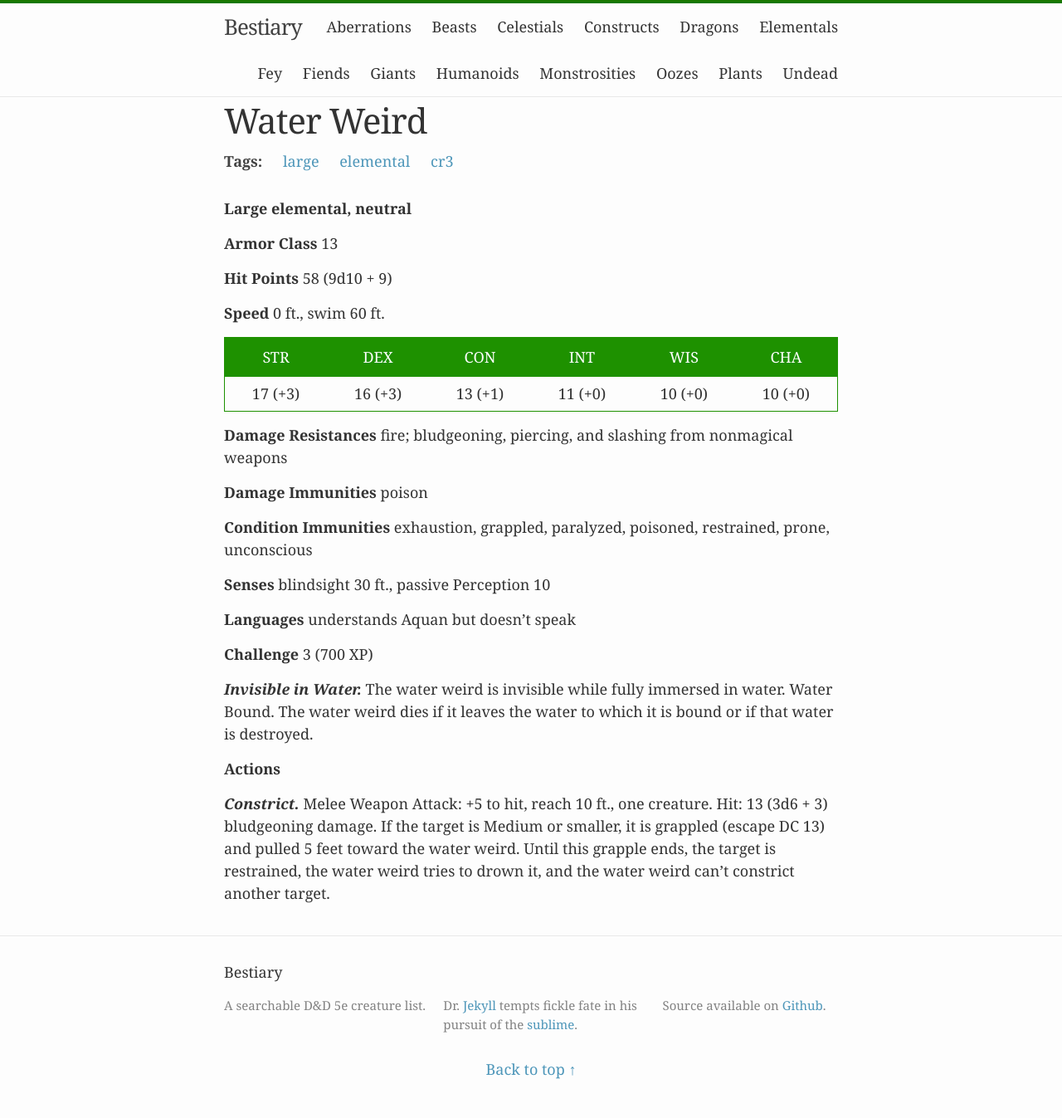
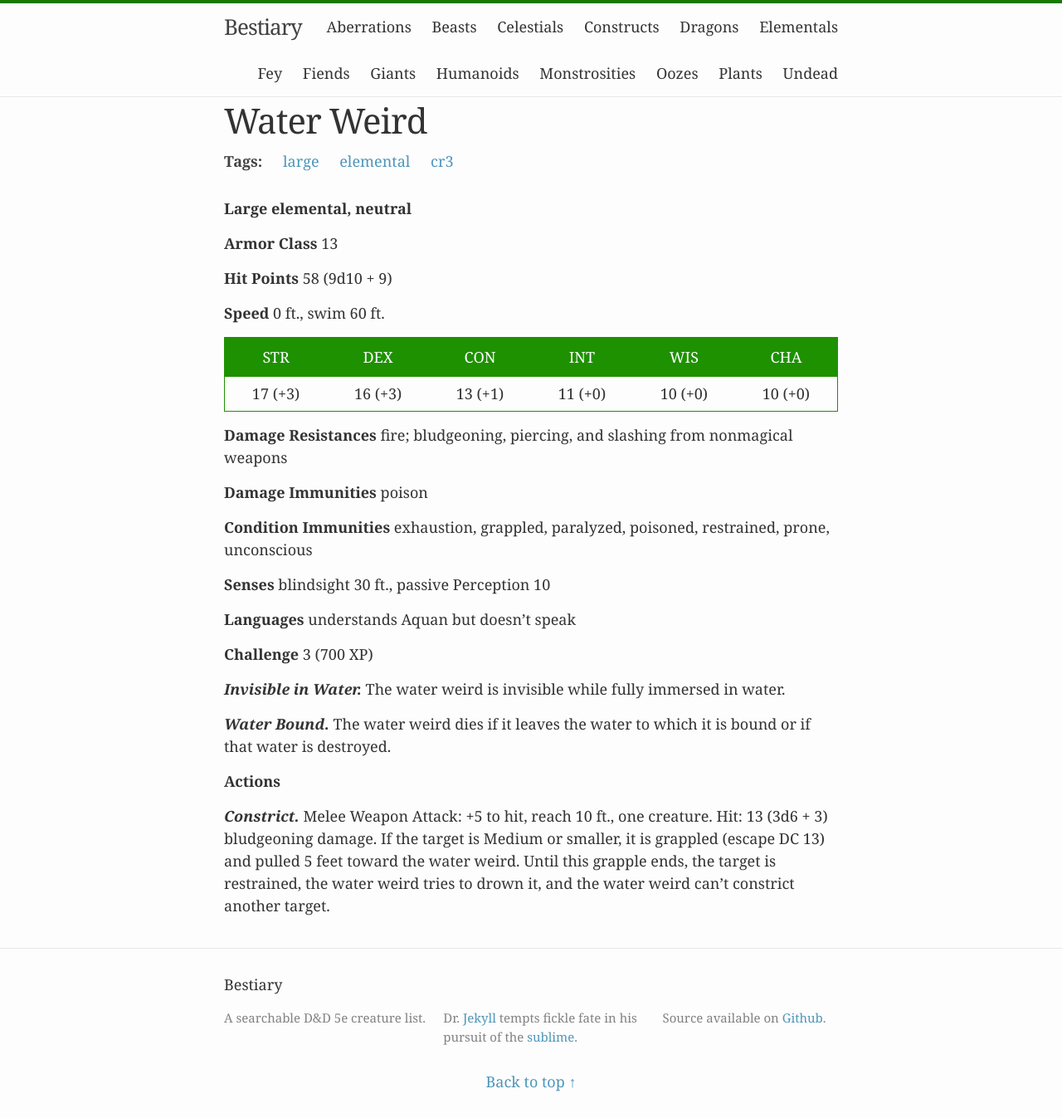
Before and after one commit to beaurancourt/bestiary, a Jekyll site: the page built from _posts/2016-03-02-water-weird.markdown, in a window 1280 px wide. Shown: the whole page at 83% size. Built offline with Jekyll 4.4.1, drawn with Linux system fonts in a browser that asks for light colours.

```diff
--- a/_posts/2016-03-02-water-weird.markdown
+++ b/_posts/2016-03-02-water-weird.markdown
@@ -30,7 +30,8 @@ tags: [large, elemental, cr3]
 **Challenge** 3 (700 XP)
 
 ***Invisible in Water.*** The water weird is invisible while fully immersed in water.
-Water Bound. The water weird dies if it leaves the water to which it is bound or if that water is destroyed.
+
+***Water Bound.*** The water weird dies if it leaves the water to which it is bound or if that water is destroyed.
 
 **Actions**
 
```
